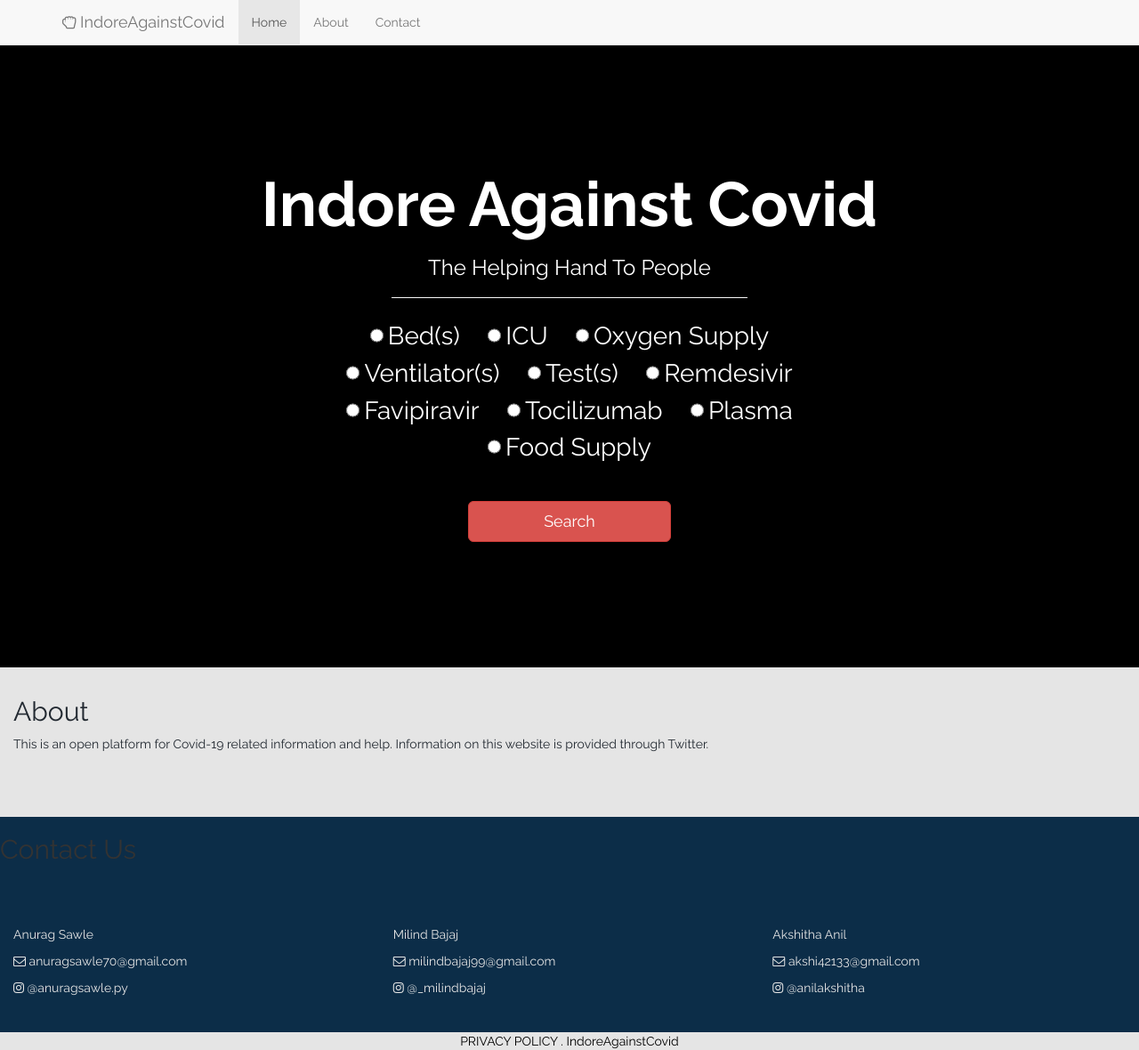
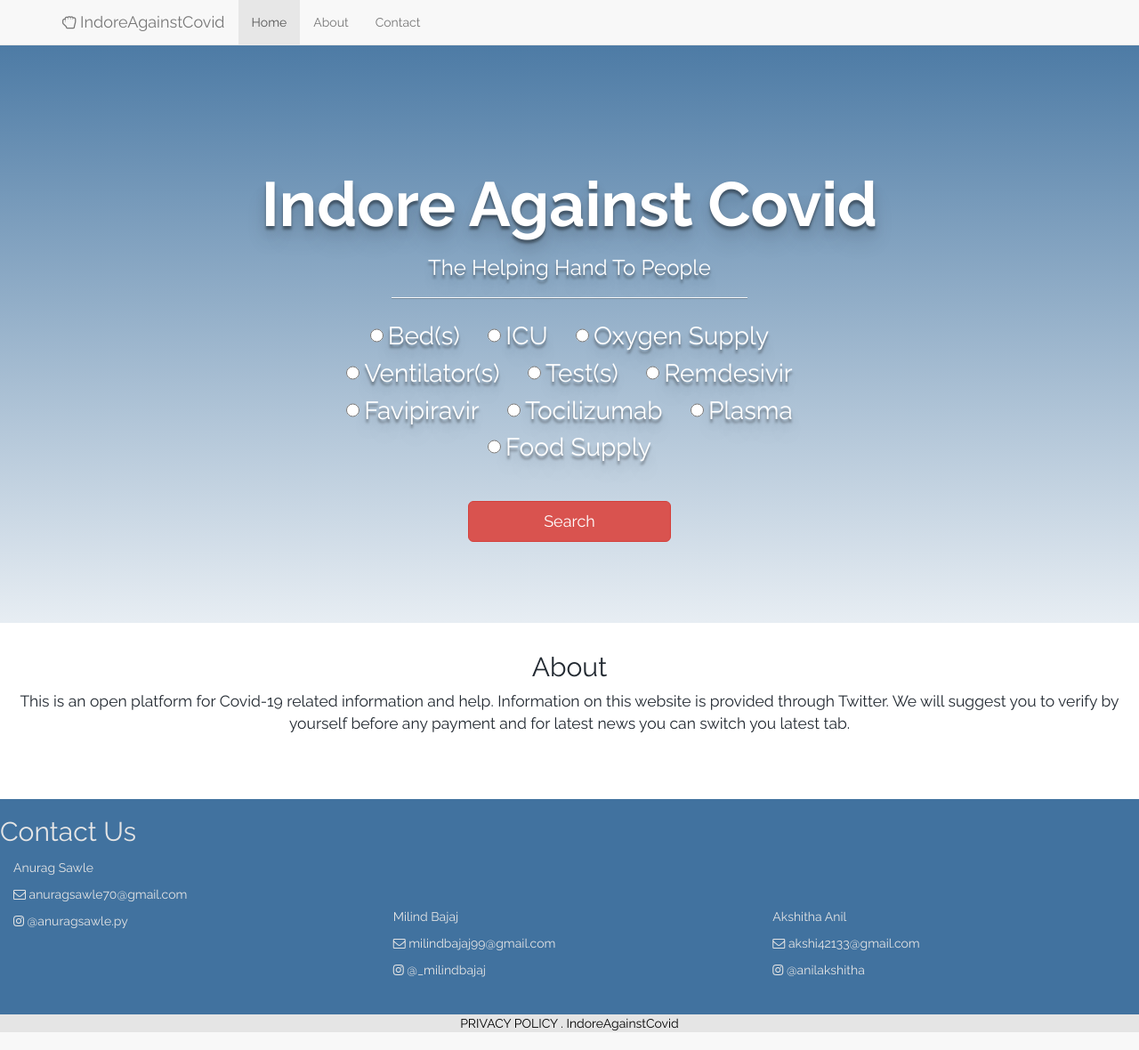
Before and after one commit to milindbajaj/IndoreAgainstCovid, a Flask app: page / in a window 1280 px wide. Shown: the whole page at 89% size. Run offline with Flask 2, Linux system fonts and the light colour scheme; data comes from the database, SQL or seed files in the repository; both versions use the stored data as it was after the commit; some libraries are stand-ins or nearby versions.

Commit message:
Change In HTML file

```diff
--- a/static/covid.css
+++ b/static/covid.css
@@ -2,26 +2,29 @@
 	height: 100%;
 }
 body{
-	background:black;
+	background-image:linear-gradient(#41729F, white);
 	background-size: cover;
 	background-position: center;
 	font-family: Raleway;
 }
+
+
 .content {
 	text-align: center;
 	padding-top: 15%;
 	color: white;
-	height: 750px;
-	text-decoration-style: bold;
+	height: 700px;
+    text-decoration-style: bold;
     text-shadow: 0px 4px 3px rgba(0,0,0,0.4),
                  0px 8px 13px rgba(0,0,0,0.1),
                  0px 18px 23px rgba(0,0,0,0.1);
 }
 .content1{
-	text-align: left;
+	text-align: center;
 	padding-top: 1%;
 	padding-bottom: 5%;
 	color: #222931;
+	font-size: 1.25em;
 	text-decoration-style: bold;
 
 }
@@ -44,10 +47,12 @@
 	color: #E5E5E5;
 }
 .theme1{
-	background: #E5E5E5;
+	background: white;
+	color: #222931;
 }
 .theme2{
-	background: #0C2D48;
+	background:#41729F;
+	color: #E5E5E5;
 }
 input[type=radio]{
   width: 15px;
--- a/templates/IndoreAgainstCovid.html
+++ b/templates/IndoreAgainstCovid.html
@@ -25,14 +25,14 @@
 			<div class="collapse navbar-collapse" id="bs-nav-demo">
 				<ul class="nav navbar-nav">
 					<li class="active"><a href="#">Home</a></li>
-					<li><a href="#">About</a></li>
-					<li><a href="#">Contact</a></li>
+					<li><a href="#about">About</a></li>
+					<li><a href="#Contact">Contact</a></li>
 				</ul>
 			</div>
 		</div>
 	</nav>
 
-	<section>
+	<section id="home" class="container-fluid px-0">
 
 	<div class="container">
 		<div class="row">
@@ -87,10 +87,8 @@
 
 				<div class="content1">
 					<h2>About</h2>
-
-					<p>This is an open platform for Covid-19 related information and help. Information on this website is provided through Twitter.</p>
+					<p>This is an open platform for Covid-19 related information and help. Information on this website is provided through Twitter. We will suggest you to verify by yourself before any payment and for latest news you can switch you latest tab.</p>
 				</div>
-
 		</div>
 	</div>
     </section>
@@ -100,7 +98,7 @@
 			<h2>Contact Us</h2>
 			<div class="col-md-4 text-center">
 				<div class="content2">
-					<p id="creator">Anurag Sawle</p>
+					<p>Anurag Sawle</p>
 					<p><i class="fa fa-envelope-o" aria-hidden="true"></i> anuragsawle70@gmail.com</p>
 					<a href="https://instagram.com/anuragsawle.py?igshid=a29yue44giue"><i class="fa fa-instagram" aria-hidden="true"></i> @anuragsawle.py</a>
 				</div>
```
Also changed, not shown: static/counter.db.
